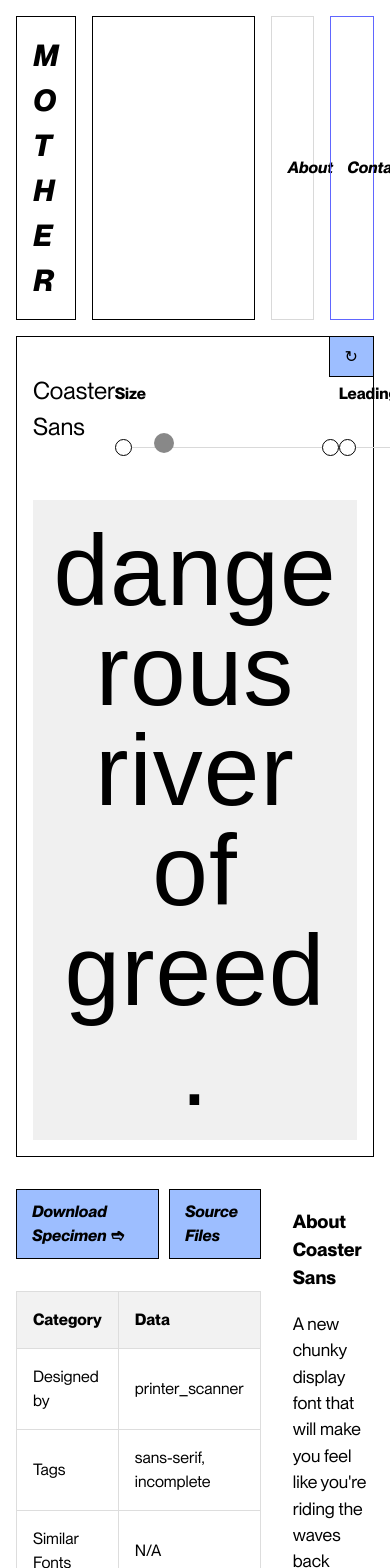
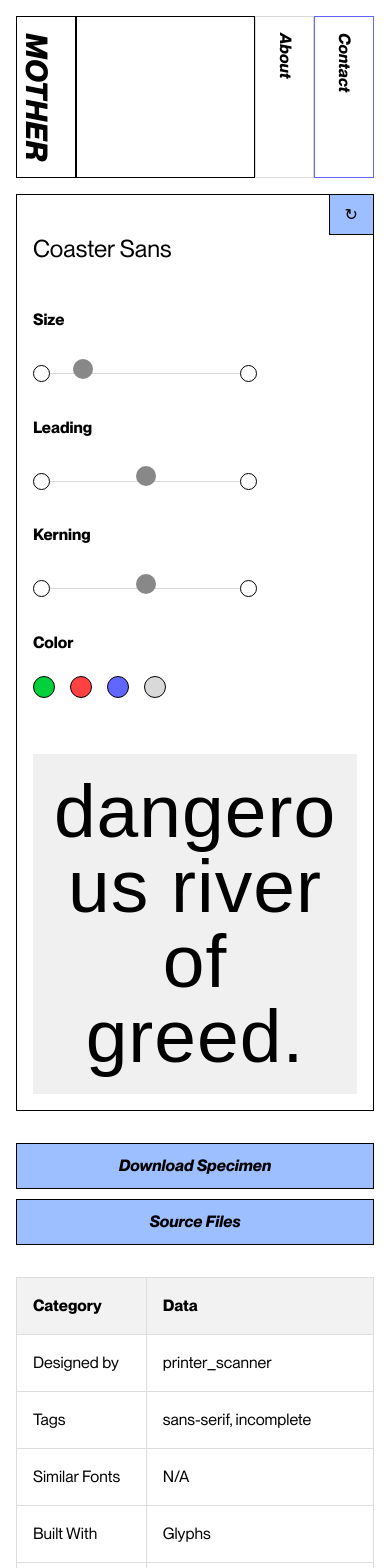
Before and after one commit to mother-type/mother-type.de, a React (Vite) app: page /fonts/coaster-sans in a window 390 px wide. Shown: the top 1568 px of the page. Built offline with nearby package versions, Linux system fonts and the light colour scheme; no server answers; a web font is replaced by a local one.

Commit message:
mobile styling

```diff
--- a/src/components/FontDemo.jsx
+++ b/src/components/FontDemo.jsx
@@ -53,7 +53,7 @@ function FontDemo(props) {
         />
         <ColorPicker onColorChange={handleColorChange} text={"Color"} />
         <br />
-        {props.showDownload && <a className="button corner-button" href={`/fonts/${props.link}`}>Download ➬</a>}
+        {props.showDownload && <a className="button corner-button" href={`/fonts/${props.link}`}>Details ➬</a>}
       </div>
       <style>
       {`
--- a/src/css/components/AlphabetGrid.css
+++ b/src/css/components/AlphabetGrid.css
@@ -9,6 +9,19 @@
 
 .AlphabetGrid__main {
 	flex: 30%;
+}
+
+@media only screen and (max-width: 1000px) {
+	.AlphabetGrid {
+		flex-direction: column;
+	}
+	.AlphabetGrid__sidebar {
+		flex: 100%;
+	}
+
+	.AlphabetGrid__main {
+		flex: 100%;
+	}
 }
 
 
@@ -44,5 +57,5 @@
 
 .AlphabetGrid__glyphs-list.selected li {
 	font-size: 10rem;
-	padding: 8rem;
+	padding: 7rem;
 }
--- a/src/css/components/FontDemo.css
+++ b/src/css/components/FontDemo.css
@@ -30,7 +30,14 @@
 	transition: background-color 0.3s; /* Add a smooth transition effect */
 	transition: all .2s;
 	text-align: center;
+	word-wrap: break-word;
   }
+
+  @media only screen and (max-width: 1000px) {
+	.FontDemo__content {
+		font-size: 75px !important;
+	}
+}
 
   .FontDemo__content:focus,
   .FontDemo__content:hover {
--- a/src/css/elements/button.css
+++ b/src/css/elements/button.css
@@ -21,6 +21,14 @@
 	margin-left: 10px;
 }
 
+@media only screen and (max-width: 1000px) {
+    .button +  .button {
+        margin-left: 0px;
+        margin-top: 10px;
+    }
+
+}
+
 .button:hover {
     background-color: var(--button-hover);
     border-bottom-left-radius: 15px;
--- a/src/css/elements/grid.css
+++ b/src/css/elements/grid.css
@@ -24,8 +24,28 @@
 	border: 1px solid;
 }
 
+@media only screen and (max-width: 1000px) {
+	.condensed-grid .grid-item {
+		writing-mode: vertical-rl; /* Vertical writing mode from right to left */
+		white-space: nowrap; /* Prevent text from wrapping */
+	}
+}
+
+
+
 .grid-item + .grid-item {
 	margin-left: 1rem;
+}
+
+@media only screen and (max-width: 1000px) {
+	.grid-item + .grid-item {
+		margin-top: 1rem;
+		margin-left: 0;
+	}
+	.condensed-grid .grid-item + .grid-item {
+		margin-top: 0rem !important;
+		margin-left: 0;
+	}
 }
 
 
--- a/src/css/index.css
+++ b/src/css/index.css
@@ -74,6 +74,11 @@ p {
 	display: flex;
 	margin-bottom: 2rem;
 }
+@media only screen and (max-width: 1000px) {
+	.flex {
+		flex-direction: column;
+	}
+}
 
 .flex-child {
 	flex-basis: 50%;
@@ -98,6 +103,13 @@ p {
 	padding: 1rem;
 }
 
+@media only screen and (max-width: 1000px) {
+	.Detail {
+		flex-direction: column;
+	}
+}
+
+
 
 .FourOhFour__emoji {
 	font-size: 18rem;
--- a/src/pages/Detail.jsx
+++ b/src/pages/Detail.jsx
@@ -80,7 +80,7 @@ function Font({ fontData }) {
 			<div className='flex-child'>
 				<div className="flex">
 					<a className="button" href={`https://github.com/mother-type/${name}/raw/main/fonts/${name}.zip`} download>
-						<u>Download Specimen ➬</u>
+						<u>Download Specimen</u>
 					</a>
 					<a className={repository_url ? "button" : "hidden"} href={repository_url || "#"}>
 						<u>Source Files</u>
```
